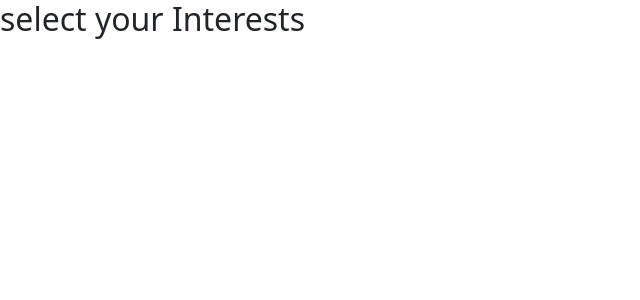
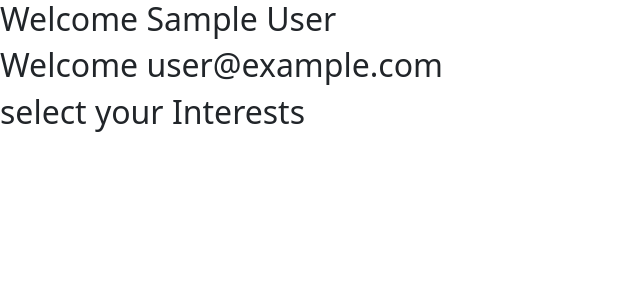
Before and after one commit to AnubhavGoel2808/alfaz, a React (Create React App) app: page /interests in a window 1280 px wide. Shown: the top 300 px of the page, without its empty margins (0-640 px from the left). Built offline with nearby package versions, Linux system fonts and the light colour scheme; no server answers; sample sign-in values are in the browser's storage.

Commit message:
login fixed

```diff
--- a/src/components/Interests.jsx
+++ b/src/components/Interests.jsx
@@ -1,8 +1,13 @@
 import React from "react";
 
+import { auth } from "../firebase";
+
 function Interests(props) {
+  const user = auth.currentUser;
   return (
     <div>
+      <h2>Welcome {user.displayName}</h2>
+      <h2>Welcome {user.email}</h2>
       <h2>select your Interests</h2>
     </div>
   );
--- a/src/components/login-form.jsx
+++ b/src/components/login-form.jsx
@@ -5,7 +5,7 @@ import { auth } from "../firebase";
 function LoginForm(props) {
   useEffect(() => {
     auth.onAuthStateChanged((user) => {
-      if (user) history.push("/interests");
+      if (user) props.history.push("/interests");
     });
   }, []);
   const onGoogleLogin = () => {
```
